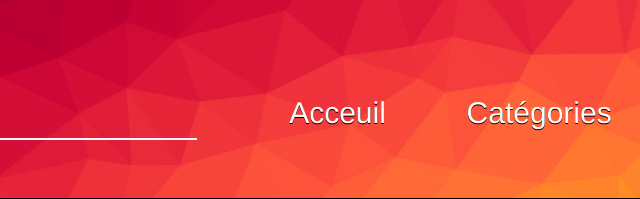
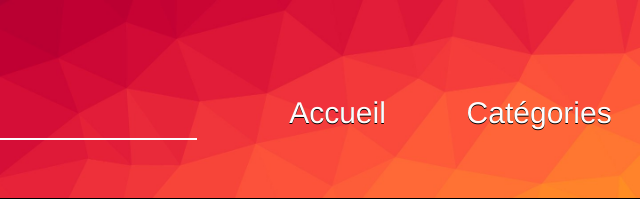
Before and after one commit to ValentinPhB/jsi_front, a website built with webpack: page index.html in a window 1280 px wide. Shown: the top 199 px of the page, 640-1280 px from the left. Built offline with nearby package versions, Linux system fonts and the light colour scheme; files whose address does not match are found by name.

Commit message:
spelling.

```diff
--- a/index.html
+++ b/index.html
@@ -15,7 +15,7 @@
             <h1>JusteStreamIt</h1>
         </div>
         <menu class="jsi-menu__right">
-            <li><a href="#" title="aller à la section acceuil">Acceuil</a></li>
+            <li><a href="#" title="aller à la section accueil">Accueil</a></li>
             <li><a href="#" title="aller à la section catégorie">Catégories</a></li>
         </menu>
     </nav>
```
